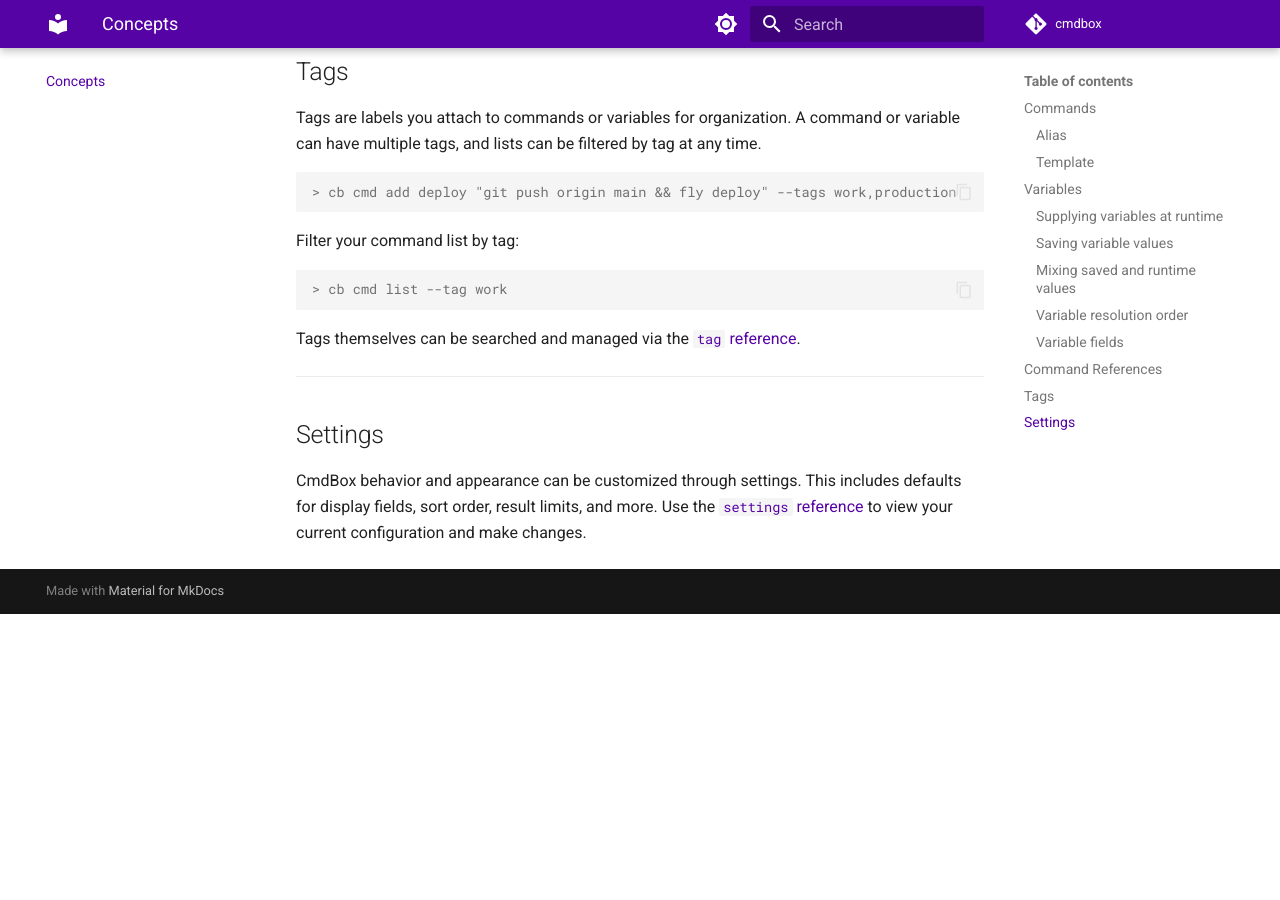
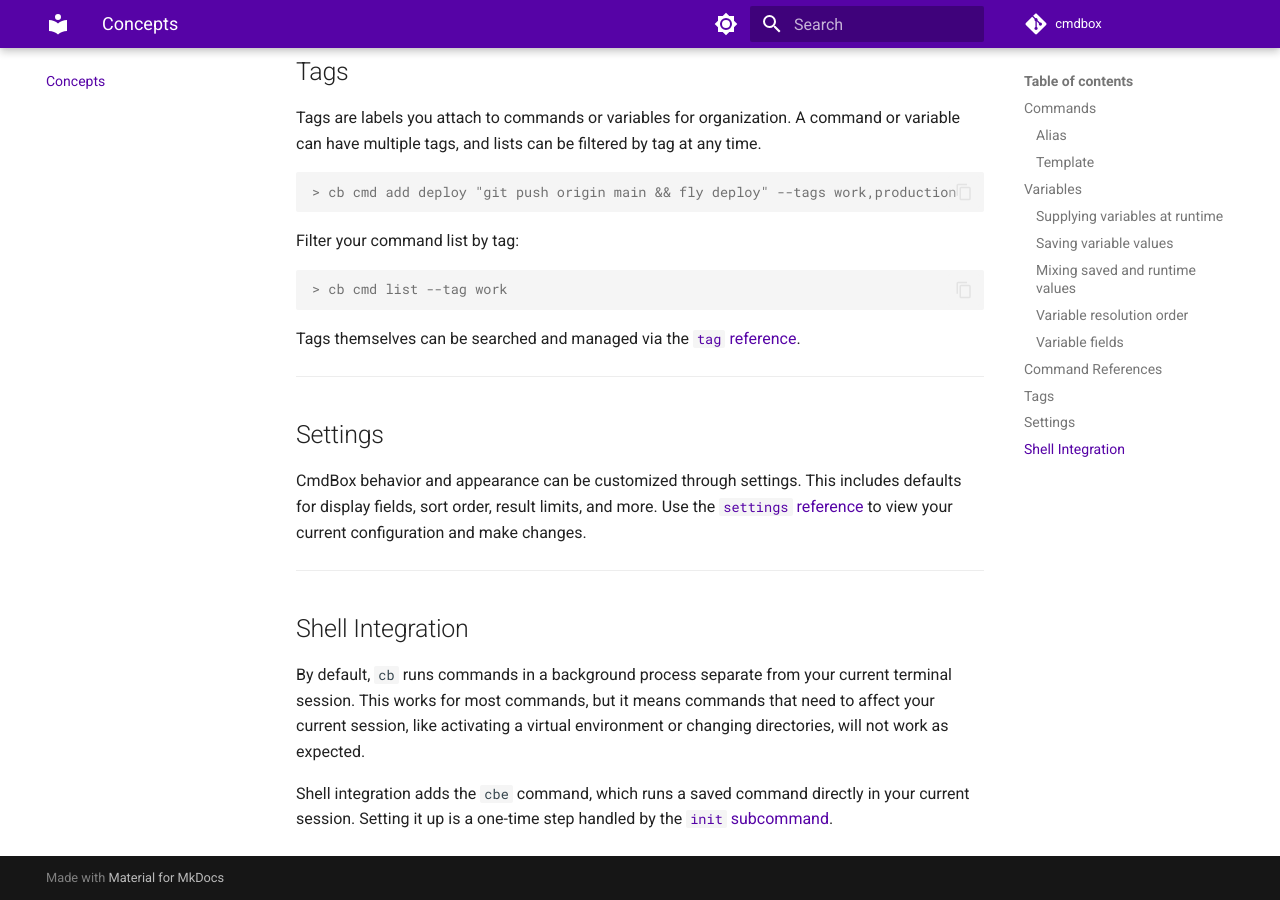
Before and after one commit to PhantomLambSoft/CmdBox, an MkDocs documentation site: the page built from docs/concepts.md, in a window 1280 px wide and 900 px high, scrolled down 3929 px. Built offline with MkDocs 1.6.1 and Material for MkDocs 9.7.7, drawn with Linux system fonts in a browser that asks for light colours; comment, search, counter and statistics services are not loaded; before the commit the page ends 4543 px from its top, so only the background shows below that.

Commit message:
Add documentation for Shell Integration and `cbe` command setup

```diff
--- a/docs/concepts.md
+++ b/docs/concepts.md
@@ -182,3 +182,15 @@
 display fields, sort order, result limits, and more. Use the
 [`settings` reference](commands/settings.md) to view your current configuration and make
 changes.
+
+---
+
+## Shell Integration
+
+By default, `cb` runs commands in a background process separate from your current terminal
+session. This works for most commands, but it means commands that need to affect your current
+session, like activating a virtual environment or changing directories, will not work as
+expected.
+
+Shell integration adds the `cbe` command, which runs a saved command directly in your current
+session. Setting it up is a one-time step handled by the [`init` subcommand](commands/init.md).
```
